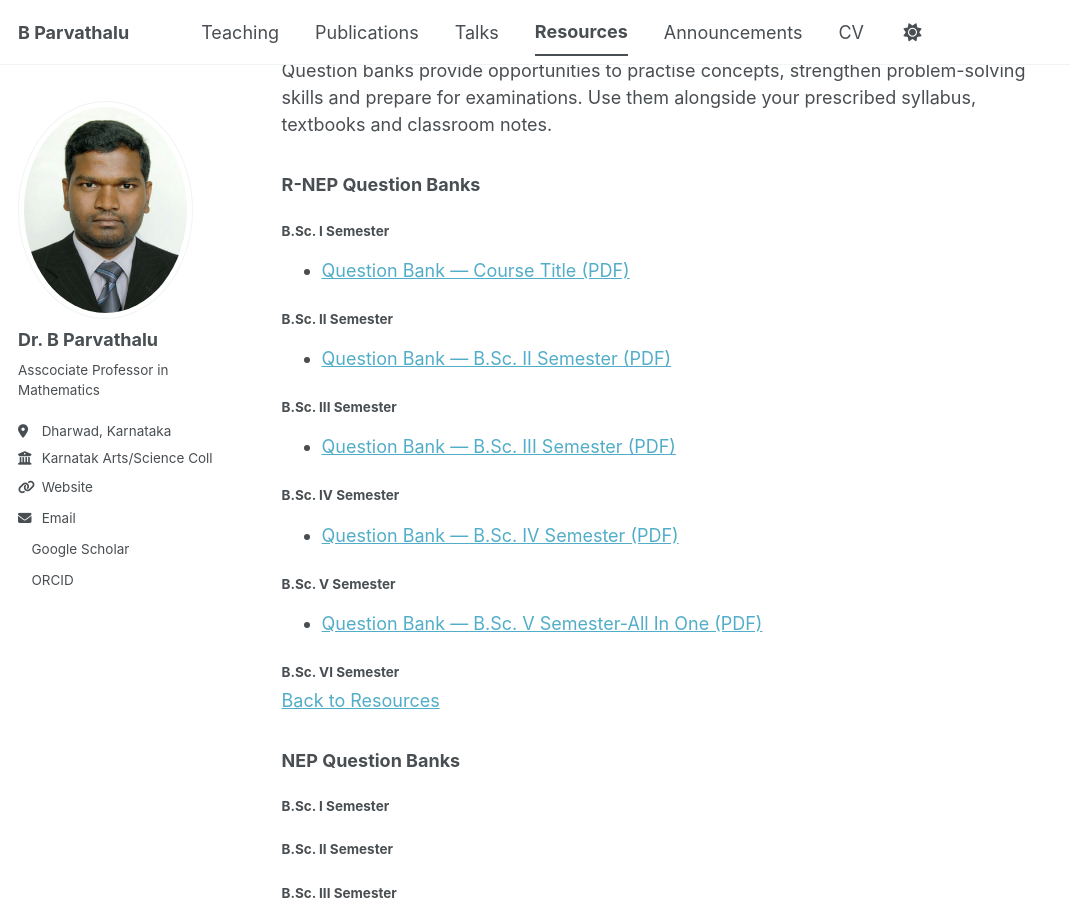
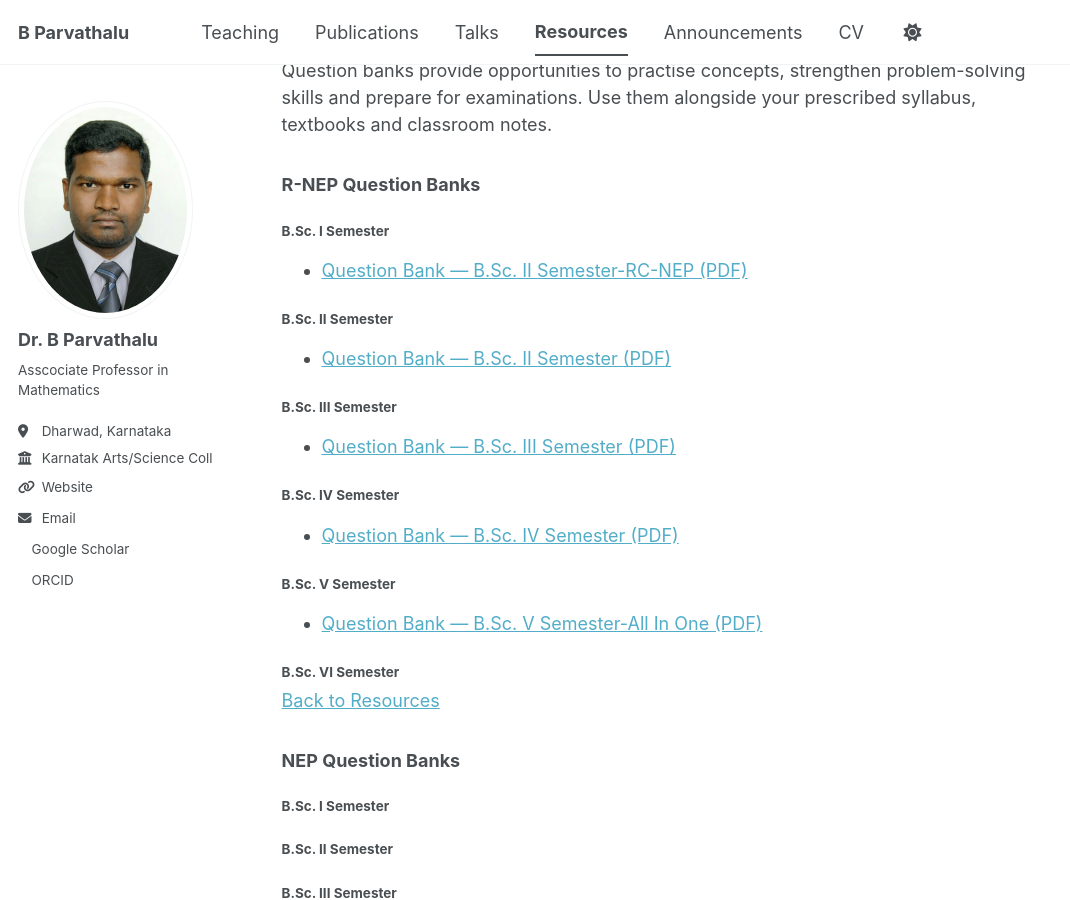
Before and after one commit to drbp-kcd/drbp-kcd.github.io, a Jekyll site: the page built from _resources/kumta.md, in a window 1280 px wide and 900 px high, scrolled down 372 px. Shown: the whole window, without its empty margins (0-1070 px from the left). Built offline with Jekyll 4.4.1, drawn with Linux system fonts in a browser that asks for light colours; a style sheet for code colours, icons or effects is not loaded.

```diff
--- a/_resources/kumta.md
+++ b/_resources/kumta.md
@@ -18,7 +18,7 @@
 
 #### B.Sc. I Semester
 
-- [Question Bank — Course Title (PDF)]({{ '/files/resources/UMTA/R-NEP-BSc-1st-Sem-QB-RC-NEP.pdf' | relative_url }})
+- [Question Bank — B.Sc. II Semester-RC-NEP (PDF)]({{ '/files/resources/UMTA/R-NEP-BSc-1st-Sem-QB-RC-NEP.pdf' | relative_url }})
 
 #### B.Sc. II Semester
 
```
